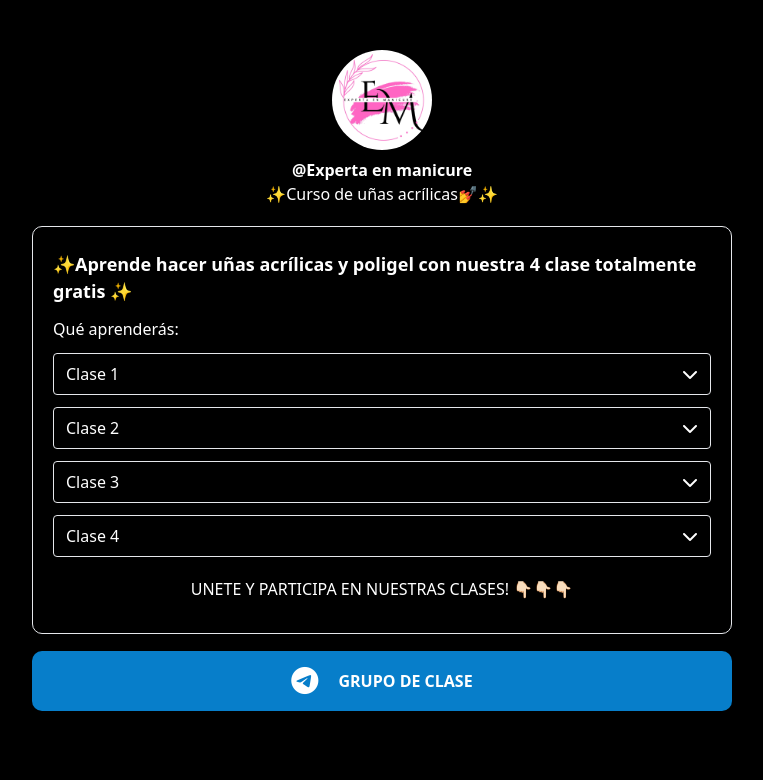
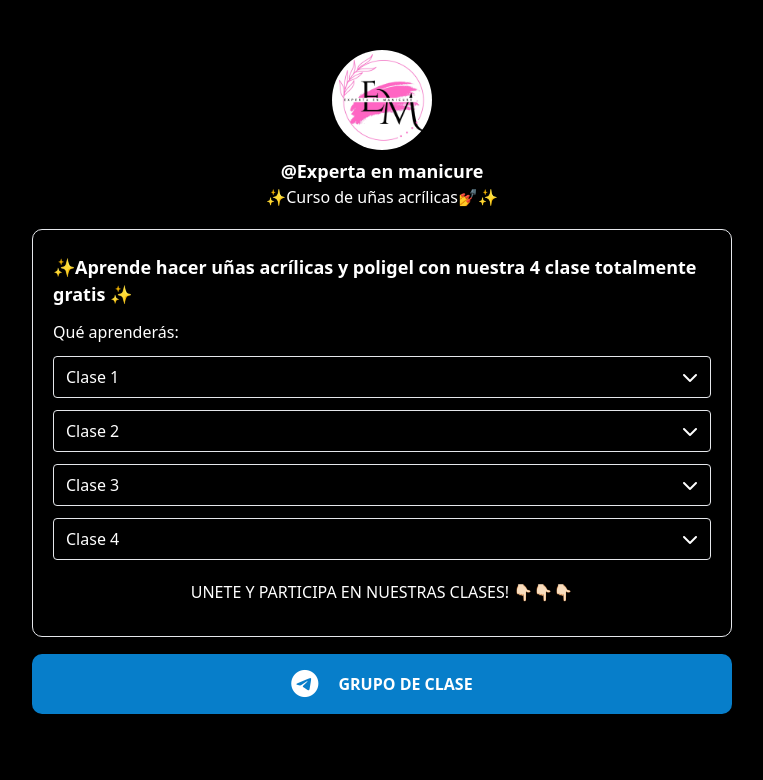
Before and after one commit to omar3119/LinkBio1, a plain HTML site: page index.html in a window 1280 px wide. Shown: the whole page, without its empty margins (258-1021 px from the left). Drawn offline with Linux system fonts and the light colour scheme.

Commit message:
Changing the font size of the username

```diff
--- a/index.html
+++ b/index.html
@@ -14,7 +14,7 @@
     <header class="w-full">
       <div class="perfil w-full flex flex-col items-center">
         <img src="./image/WhatsApp Image 2024-08-19 at 19.34.03.jpeg" alt="Logo" class="w-[100px] rounded-full">
-        <h1 class="mt-2 text-[16px] font-semibold">@Experta en manicure</h1>
+        <h1 class="mt-2 text-[18px] font-semibold">@Experta en manicure</h1>
         <p>✨Curso de uñas acrílicas💅✨</p>
       </div>
     </header>
```
Also changed, not shown: style.css.
